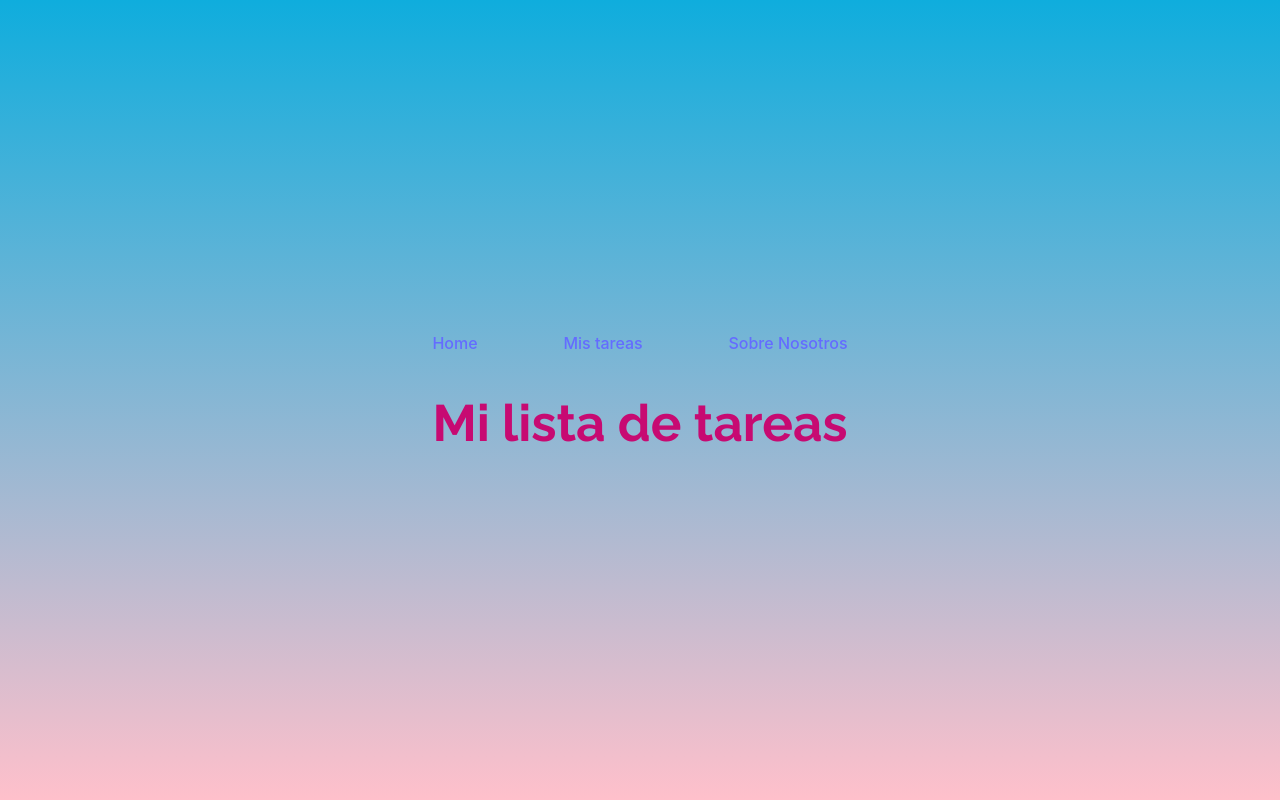
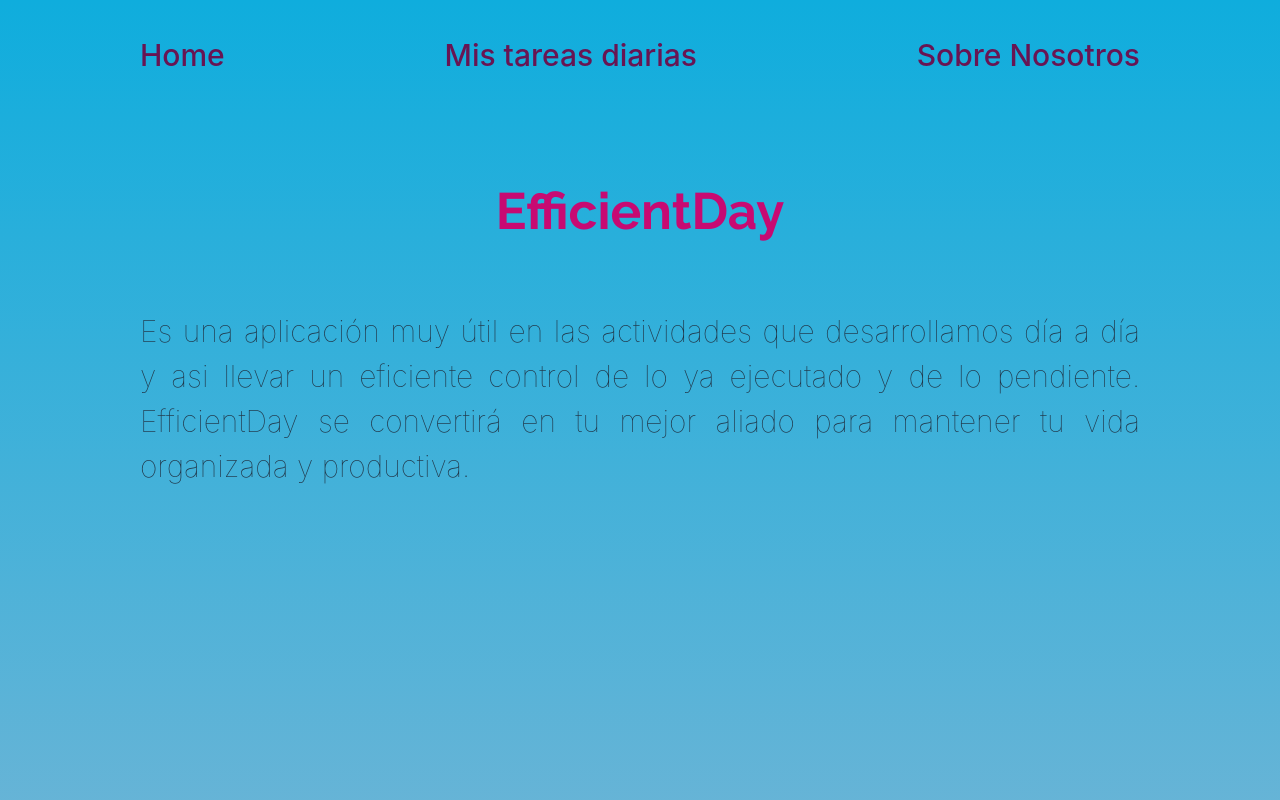
Before and after one commit to legive/my-react-task-list, a React (Vite) app: page / in a window 1280 px wide. Shown: the top 800 px of the page. Built offline with nearby package versions, Linux system fonts and the light colour scheme; a web font is replaced by a local one.

Commit message:
Navegación con React Router

```diff
--- a/src/App.css
+++ b/src/App.css
@@ -16,6 +16,7 @@ html{
   margin: 0 auto;
   padding: 2rem;
   align-items: center;
+  width: 100%;
 }
 
 .taskList{
@@ -315,14 +316,37 @@ p, span, input, textarea {
  }
  .menu {
   width: 100%;
-  height: 30px;
+  height: 50px;
   display: flex;
   padding-left: 0;
   justify-content: space-between;
   list-style: none;
-  font-size: 1em;
+  font-size: 2em;
+  margin-top: 1px;
+
+  color: rgb(230, 28, 129);
+
 }
 
 .item-menu:hover {
   padding: 5px;
+  color: rgb(230, 28, 129);
+
 }
+.containerAll{
+
+  width: 1000px;
+  height: 2000px;
+margin-top: 100px;
+  position:sticky;
+}
+h6{
+font-size: 30px;
+text-align: justify;
+font-weight: lighter;
+
+}
+li{
+  color: rgb(110, 31, 71);
+  font-size: 30px;
+}
--- a/src/App.jsx
+++ b/src/App.jsx
@@ -19,10 +19,11 @@ function App() {
 
   return(
 
-    <div>
+    <div className=''>
 
     <BrowserRouter>
       <Menu />
+      <div className='containerAll'>
       <Suspense fallback={"Loading..."}>
       <Routes>
         <Route path="/" element={<Home/>} />
@@ -30,7 +31,7 @@ function App() {
         <Route path='/about' element={<SobreNosotros/>}/>
         </Routes>
       </Suspense>
-
+      </div>
     </BrowserRouter>
   </div>
 
--- a/src/components/Menu.jsx
+++ b/src/components/Menu.jsx
@@ -3,12 +3,12 @@ import "../App.css";
 function Menu() {
   return (
     <div>
-      <ul className="menu">
+      <ul className="menu" color="black">
         <li className="item-menu">
           <Link to={"/"}>Home</Link>
         </li>
         <li className="item-menu">
-          <Link to='/tareas'>Mis tareas</Link>
+          <Link to='/tareas'>Mis tareas diarias</Link>
         </li>
         <li className="item-menu">
           <Link to='/about'>Sobre Nosotros</Link>
--- a/src/index.css
+++ b/src/index.css
@@ -16,11 +16,11 @@
 
 a {
   font-weight: 500;
-  color: #646cff;
+  color: #681553;
   text-decoration: inherit;
 }
 a:hover {
-  color: #535bf2;
+  color: #df35b4
 }
 
 body {
@@ -48,7 +48,7 @@ button {
   transition: border-color 0.25s;
 }
 button:hover {
-  border-color: #646cff;
+  border-color: #c947c2;
 }
 button:focus,
 button:focus-visible {
@@ -61,7 +61,7 @@ button:focus-visible {
     background-color: #ffffff;
   }
   a:hover {
-    color: #747bff;
+    color: #bb36a5;
   }
   button {
     background-color: #f9f9f9;
--- a/src/pages/Home.jsx
+++ b/src/pages/Home.jsx
@@ -2,7 +2,10 @@
 
 export default function Home() {
   return (
-    <div><h1>Mi lista de tareas</h1></div>
+    <div><h1>EfficientDay</h1>
+    <h6>Es una aplicación muy útil en las actividades que desarrollamos día a día y asi llevar un eficiente control de lo ya ejecutado y de lo pendiente.
 
+    EfficientDay se convertirá en tu mejor aliado para mantener tu vida organizada y productiva.</h6>
+    </div>
   )
 }
--- a/src/pages/SobreNosotros.jsx
+++ b/src/pages/SobreNosotros.jsx
@@ -1,7 +1,24 @@
+
+import { BsPlusCircleFill } from "react-icons/bs";
+import { BsPencilFill, BsFillTrash3Fill } from "react-icons/bs";
+export default function SobreNosotros() {
+  return (
+    <div><h1>Sobre Nosotros</h1>
+    <h6>EfficientDay fue desarrollada  utilizando la libreria de Javascript llamada React.
+
+    A continuación te voy a guiar a través de las increíbles características con las que cuenta esta herramienta indispensable en tu día a día. </h6>
+
+       <ul>
+
+        <li> <BsPlusCircleFill className="icon2"/> te permite crear tareas nuevas de forma rápida y sencilla</li>
+        <li><BsPencilFill className="icon2"/> te permite actualizar las existentes, ya sea su descripción o marcarlas con pendientes o ejecutadas.</li>
+        <li><BsFillTrash3Fill className="icon2"/> te permite quitar las tareas que ya no ocupas o las que ya tienes culminadas.</li>
+       </ul>
+       -
+
+<h6>En resumen, la aplicación de la lista de tareas es mucho más que una simple aplicación es una herramienta que te mantendrá organizado y eficiente en tus actividades diarias.</h6>
 
 
-export default function SobreNosotros() {
-  return (
-    <div>SobreNosotros</div>
+    </div>
   )
 }
```
